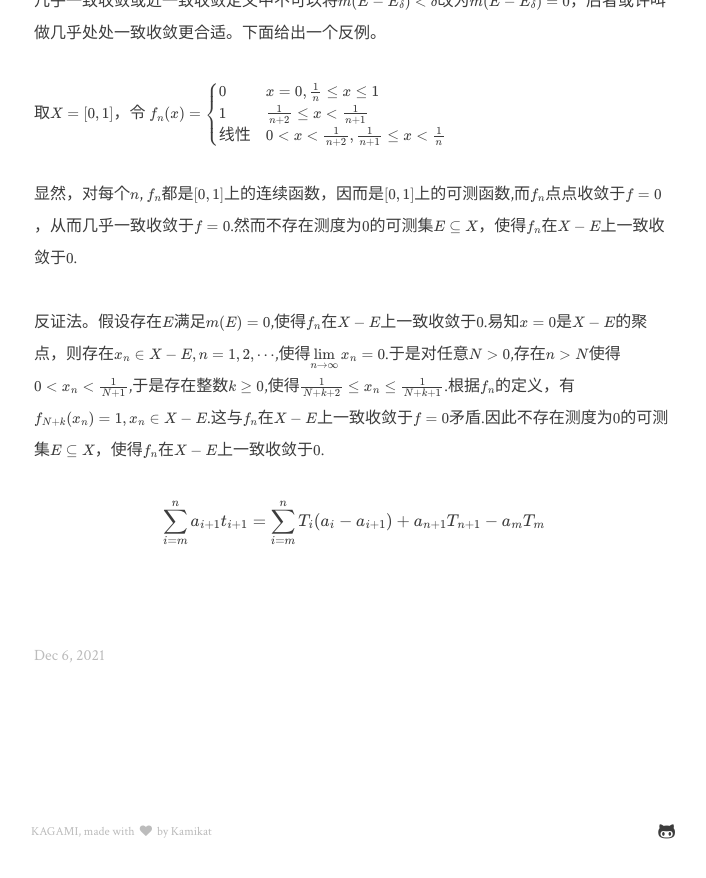
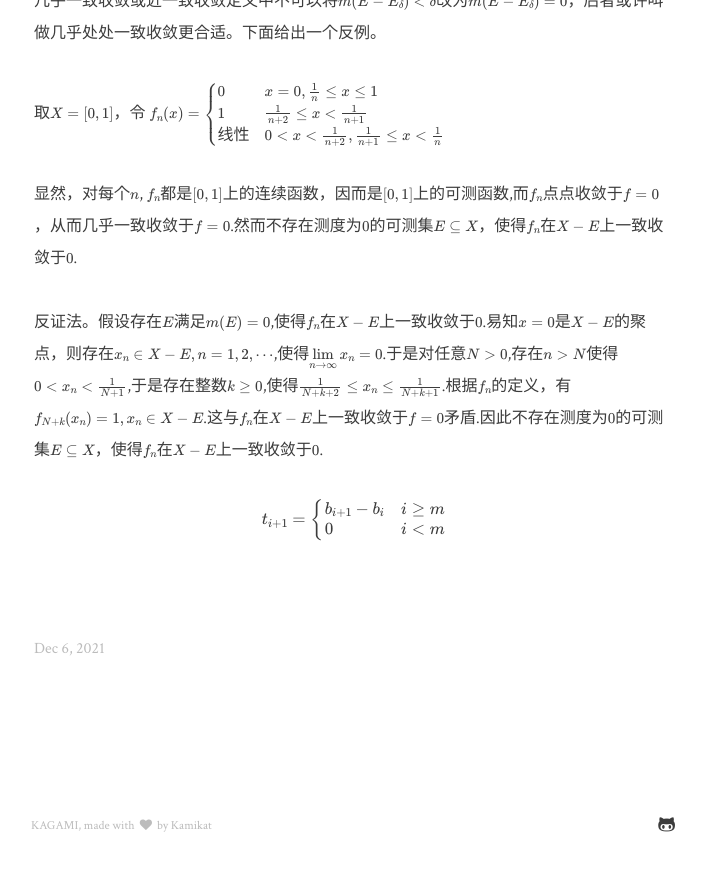
Before and after one commit to ZezeChen/ZezeChen.github.io, a Jekyll site: the page built from _posts/2021-12-06-收敛定义.md, in a window 1280 px wide and 900 px high, scrolled down 1944 px. Shown: the top 878 px of the window, without its empty margins (286-992 px from the left). Built offline with Jekyll 4.4.1, drawn with Linux system fonts in a browser that asks for light colours; formulas are drawn with MathJax 3.

Commit message:
Update 2021-12-06-收敛定义.md

```diff
--- a/_posts/2021-12-06-收敛定义.md
+++ b/_posts/2021-12-06-收敛定义.md
@@ -114,5 +114,9 @@ $$
 反证法。假设存在$E$满足$m(E)=0$,使得$f_n$在$X-E$上一致收敛于$0$.易知$x=0$是$X-E$的聚点，则存在$x_n \in X-E,n=1,2,\cdots$,使得$\lim\limits_{n\to \infty}x_n=0$.于是对任意$N>0$,存在$n>N$使得$0<x_n<\frac{1}{N+1}$,于是存在整数$k\geq 0$,使得$\frac{1}{N+k+2}\leq x_n \leq \frac{1}{N+k+1}$.根据$f_n$的定义，有$f_{N+k}(x_n)=1,x_n\in X-E$.这与$f_n$在$X-E$上一致收敛于$f=0$矛盾.因此不存在测度为$0$的可测集$E \subseteq X$，使得$f_n$在$X-E$上一致收敛于$0$.
 
 $$
-\sum_{i=m}^n a_{i+1}t_{i+1}=\sum_{i=m}^n T_i(a_i-a_{i+1})+a_{n+1}T_{n+1}-a_m T_m
+t_{i+1}=
+\begin{cases}
+b_{i+1}-b_i&i\geq m\\
+0 & i<m
+\end{cases}
 $$
```
